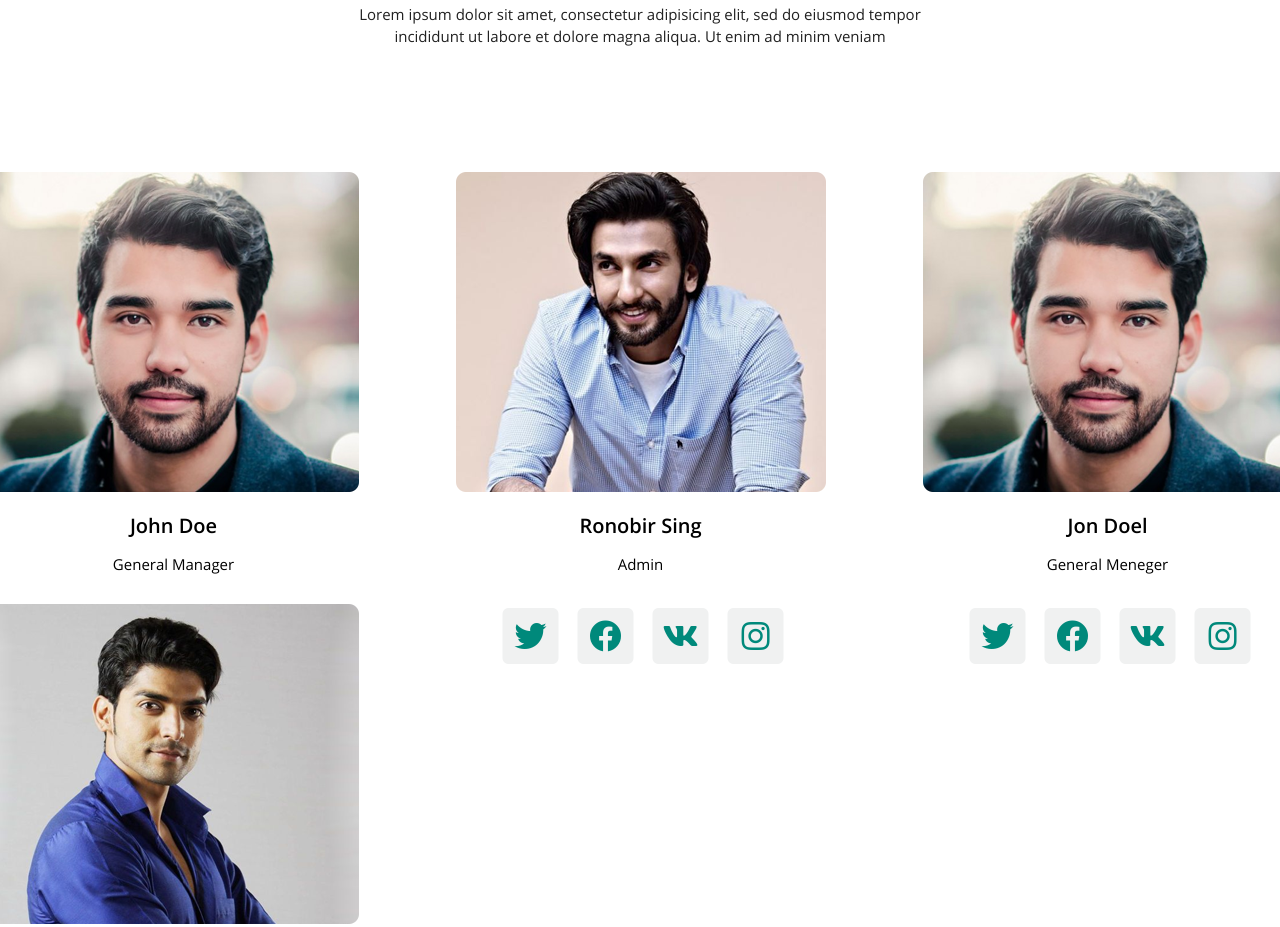
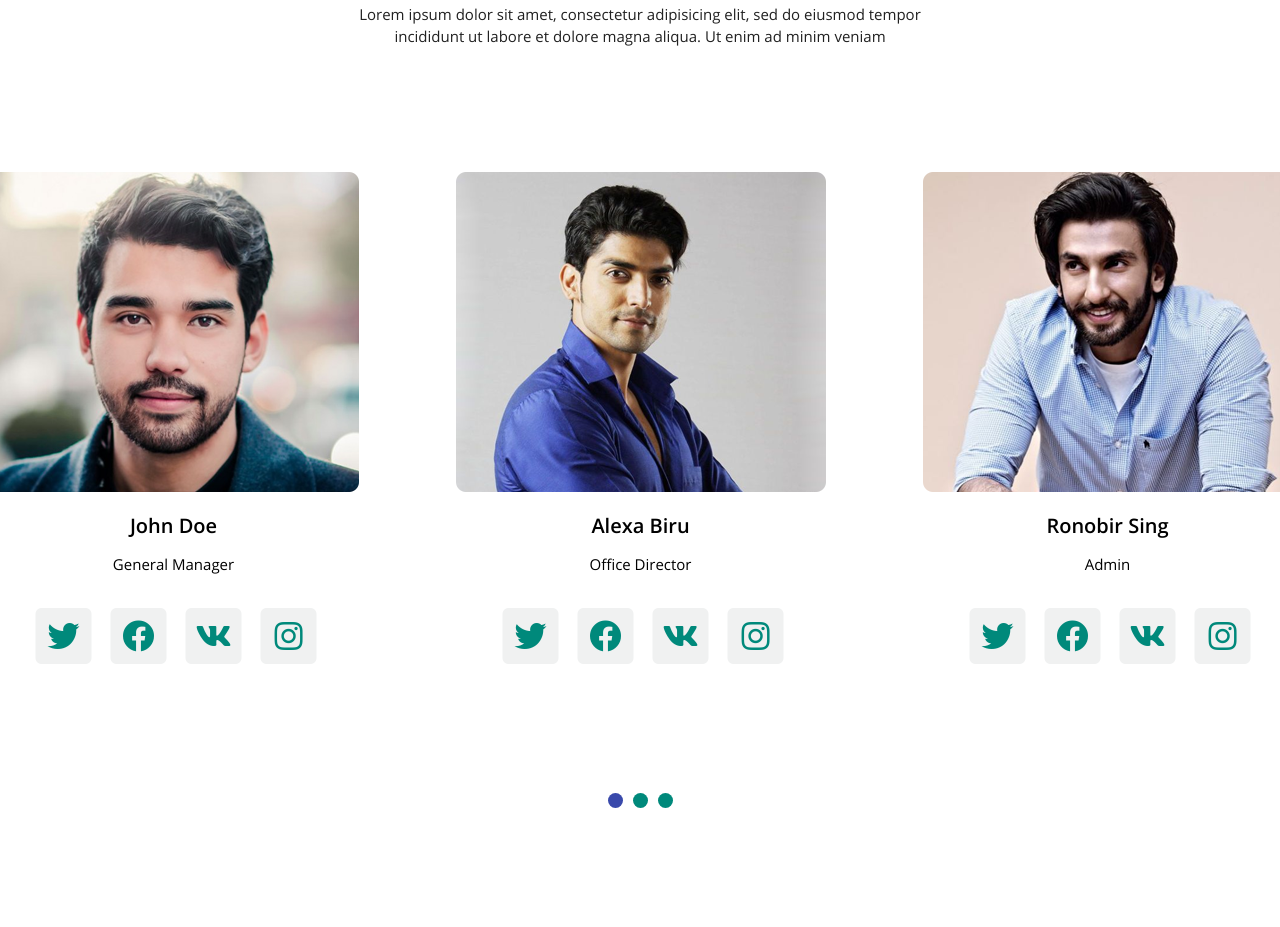
Before and after one commit to Maksim1509/bem_practice, a website built with Parcel: page src/pug/index.pug in a window 1280 px wide. Shown: the part 6151-7078 px from the top of the page. Built offline with nearby package versions, Linux system fonts and the light colour scheme.

Commit message:
fix slider

```diff
--- a/src/pug/index.pug
+++ b/src/pug/index.pug
@@ -210,6 +210,8 @@ html(lang="en")
                     img(src="../img/team1.png", alt="photo")
                     p.team-member__name John Doe
                     p.team-member__position General Manager
+                    include ./icon.pug
+                .team-member
                     img(src="../img/team2.png", alt="photo")
                     p.team-member__name Alexa Biru
                     p.team-member__position Office Director
--- a/src/scss/main.scss
+++ b/src/scss/main.scss
@@ -370,6 +370,7 @@ ul, li {
         border-radius: 50%;
         margin: 5px;
         cursor: pointer;
+        &:focus {outline: none;}
     }
 }
 .dots-style li[class="slick-active"] button {
```
Also changed, not shown: docs/index.html, 2 other files.
